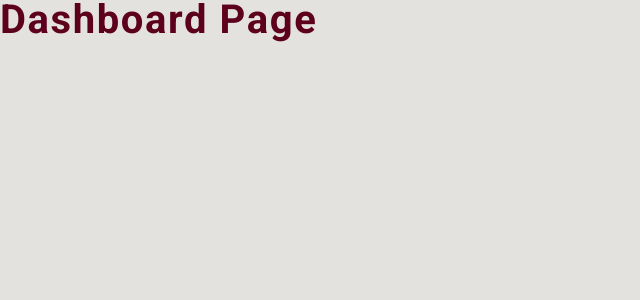
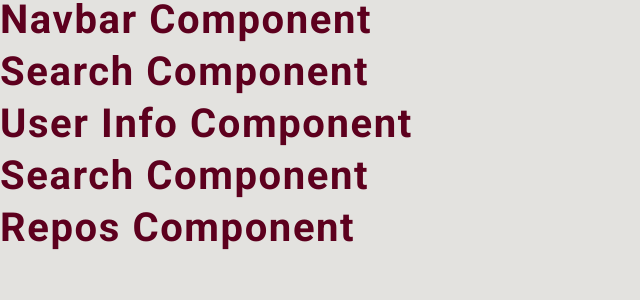
Before and after one commit to mubarizzz/githubResume, a React (Create React App) app: page / in a window 1280 px wide. Shown: the top 300 px of the page, without its empty margins (0-640 px from the left). Built offline with nearby package versions, Linux system fonts and the light colour scheme.

Commit message:
setup dashboard

```diff
--- a/src/pages/Dashboard.js
+++ b/src/pages/Dashboard.js
@@ -5,7 +5,11 @@ import { GithubContext } from '../context/context';
 const Dashboard = () => {
   return (
     <main>
-      <h2>Dashboard Page</h2>
+      <Navbar></Navbar>
+      <Search />
+      <Info />
+      <User />
+      <Repos />
     </main>
   );
 };
```
